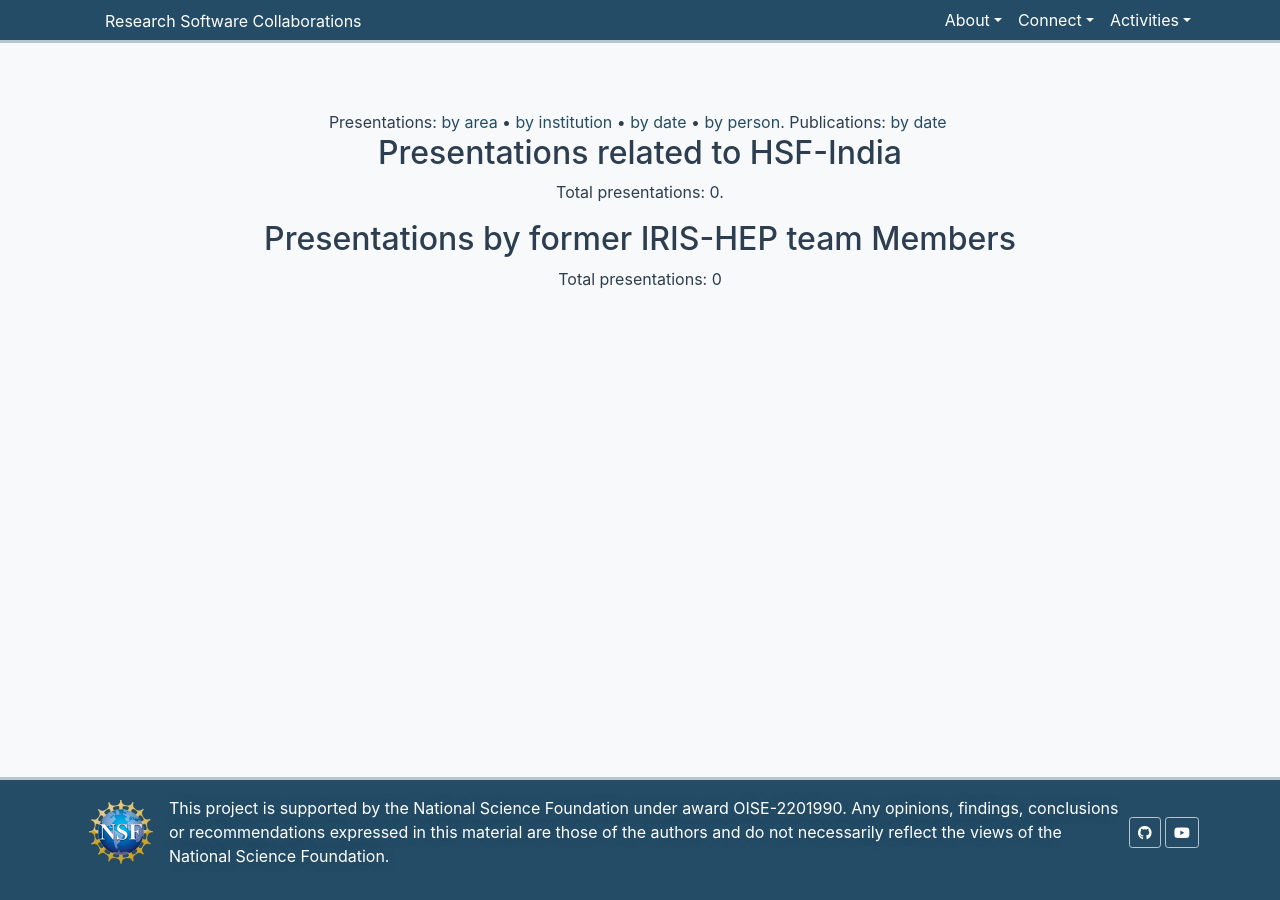
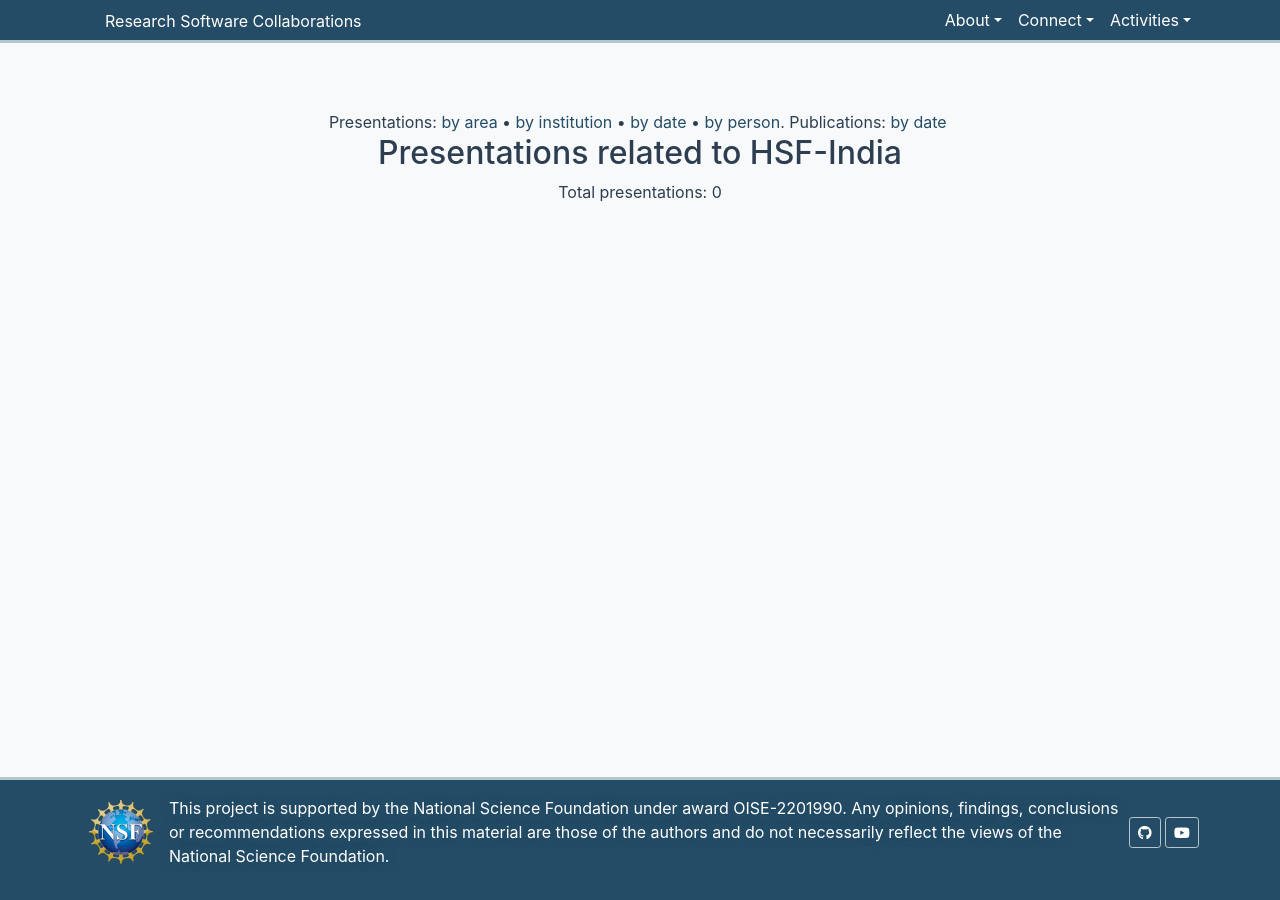
Before and after one commit to research-software-collaborations/research-software-collaborations.github.io, a Jekyll site: the page built from pages/presentations/byperson.md, in a window 1280 px wide. Built offline with Jekyll 4.4.1, drawn with Linux system fonts in a browser that asks for light colours; cached includes are drawn as plain includes.

Commit message:
remove some unneeded stuff

```diff
--- a/pages/presentations/byperson.md
+++ b/pages/presentations/byperson.md
@@ -28,27 +28,4 @@ title: Presentations by Person
   {%- endif -%}
 {%- endfor -%}
 
-Total presentations: {{ prescount }}.
-
-<h2>Presentations by former IRIS-HEP team Members</h2>
-
-
-{% assign prescount = 0 %}
-
-{% assign members = site.collections['collaborators'] | where_exp: "item", "item.active == nil or item.active == false and item.hidden != true"
-                                     | last_name_sort: "name" %}
-{% for member in members %}
-  {%- assign presentationlist = member.presentations | default: empty-list | sort: "date" | reverse -%}
-  {%- if presentationlist.size > 0 -%}
-    <h4>{{member.name}} - {{member.institution}}</h4><ul>
-      {%- for talk in presentationlist -%}
-        {%- assign prescount = prescount | plus: "1" -%}
-        <li>
-          {%- include print_pres.html talk=talk -%}
-        </li>
-      {%- endfor- %}
-    </ul>
-  {%- endif -%}
-{%- endfor -%}
-
 Total presentations: {{ prescount }}
```
